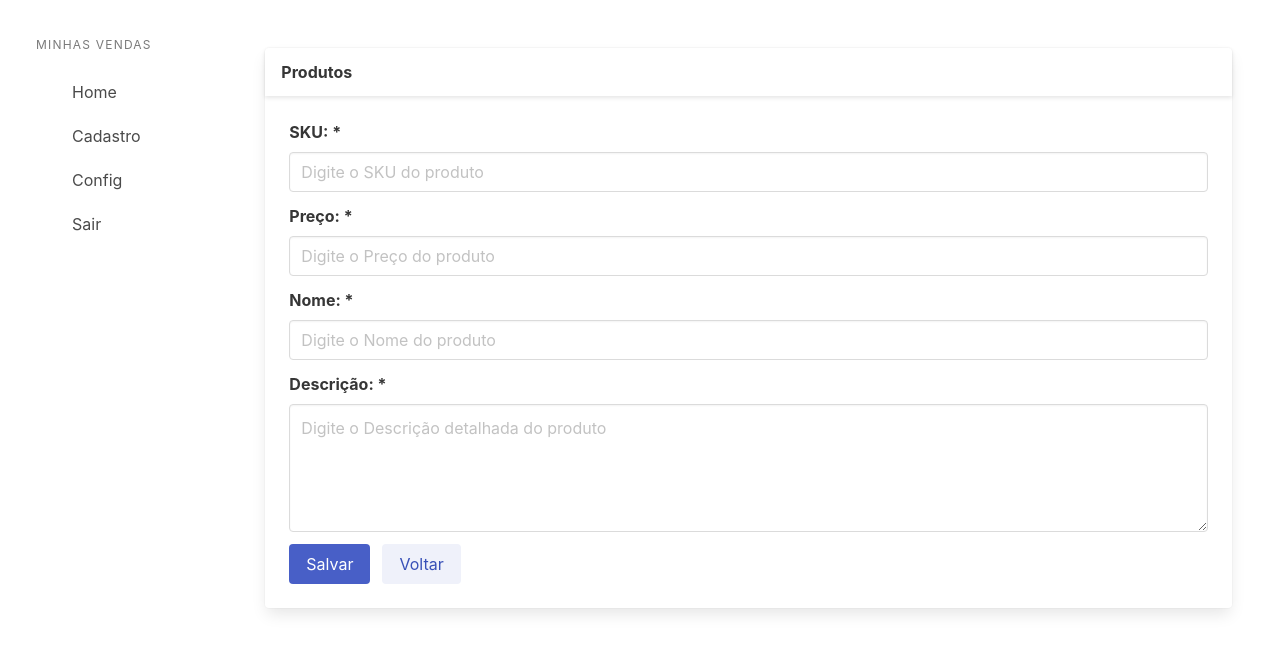
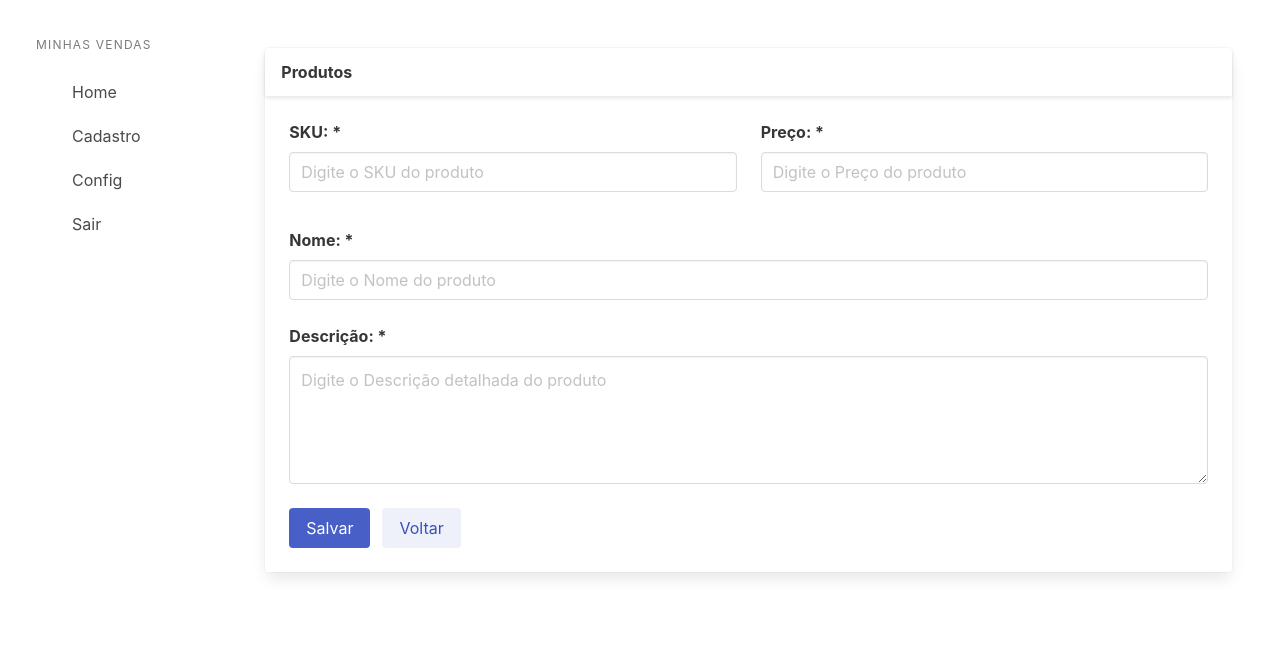
Before and after one commit to DevFullStack-Franklyn-R-Silva/Sistema-de-Vendas-Fullstack-Next.js-Spring-Boot-React-TS-e-Jasper-Reports, a Next.js app in the folder frontend/: page /cadastros/produtos in a window 1280 px wide. Shown: the top 652 px of the page. Built offline with nearby package versions, Linux system fonts and the light colour scheme.

Commit message:
Alinhando os campos do formulário de produtos

```diff
--- a/frontend/src/components/produtos/cadastro/index.tsx
+++ b/frontend/src/components/produtos/cadastro/index.tsx
@@ -3,7 +3,8 @@ import { Layout } from "components/layout";
 export const CadastroProdutos: React.FC = () => {
     return (
         <Layout titulo="Produtos">
-            <div className="field">
+            <div className="columns">
+                <div className="field is-half column">
                     <label className="label" htmlFor="inputSku">
                         SKU: *
                     </label>
@@ -16,8 +17,8 @@ export const CadastroProdutos: React.FC = () => {
                     </div>
                 </div>
 
-            <div className="field">
-                <label className="label" htmlFor="inputSku">
+                <div className="field is-half column">
+                    <label className="label" htmlFor="inputPreco">
                         Preço: *
                     </label>
                     <div className="control">
@@ -28,9 +29,11 @@ export const CadastroProdutos: React.FC = () => {
                         />
                     </div>
                 </div>
+            </div>
 
-            <div className="field">
-                <label className="label" htmlFor="inputSku">
+            <div className="columns">
+                <div className="field is-full column">
+                    <label className="label" htmlFor="inputNome">
                         Nome: *
                     </label>
                     <div className="control">
@@ -41,9 +44,11 @@ export const CadastroProdutos: React.FC = () => {
                         />
                     </div>
                 </div>
+            </div>
 
-            <div className="field">
-                <label className="label" htmlFor="inputSku">
+            <div className="columns">
+                <div className="field is-full column">
+                    <label className="label" htmlFor="inputDescricao">
                         Descrição: *
                     </label>
                     <div className="control">
@@ -52,6 +57,7 @@ export const CadastroProdutos: React.FC = () => {
                             id="inputDescricao"
                             placeholder="Digite o Descrição detalhada do produto"
                         />
+                    </div>
                 </div>
             </div>
 
```
Lines whose indentation alone changed are shown as unchanged.
